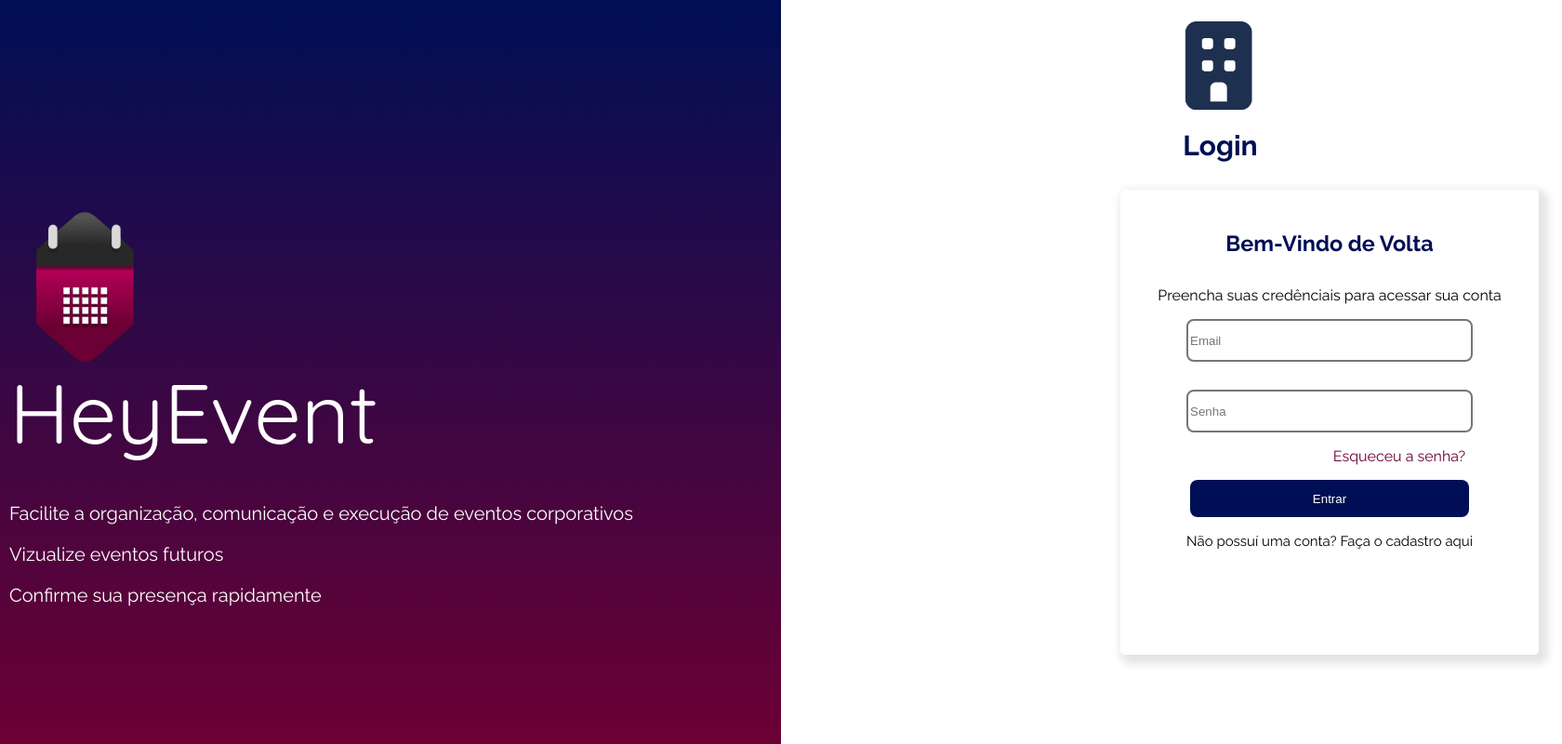
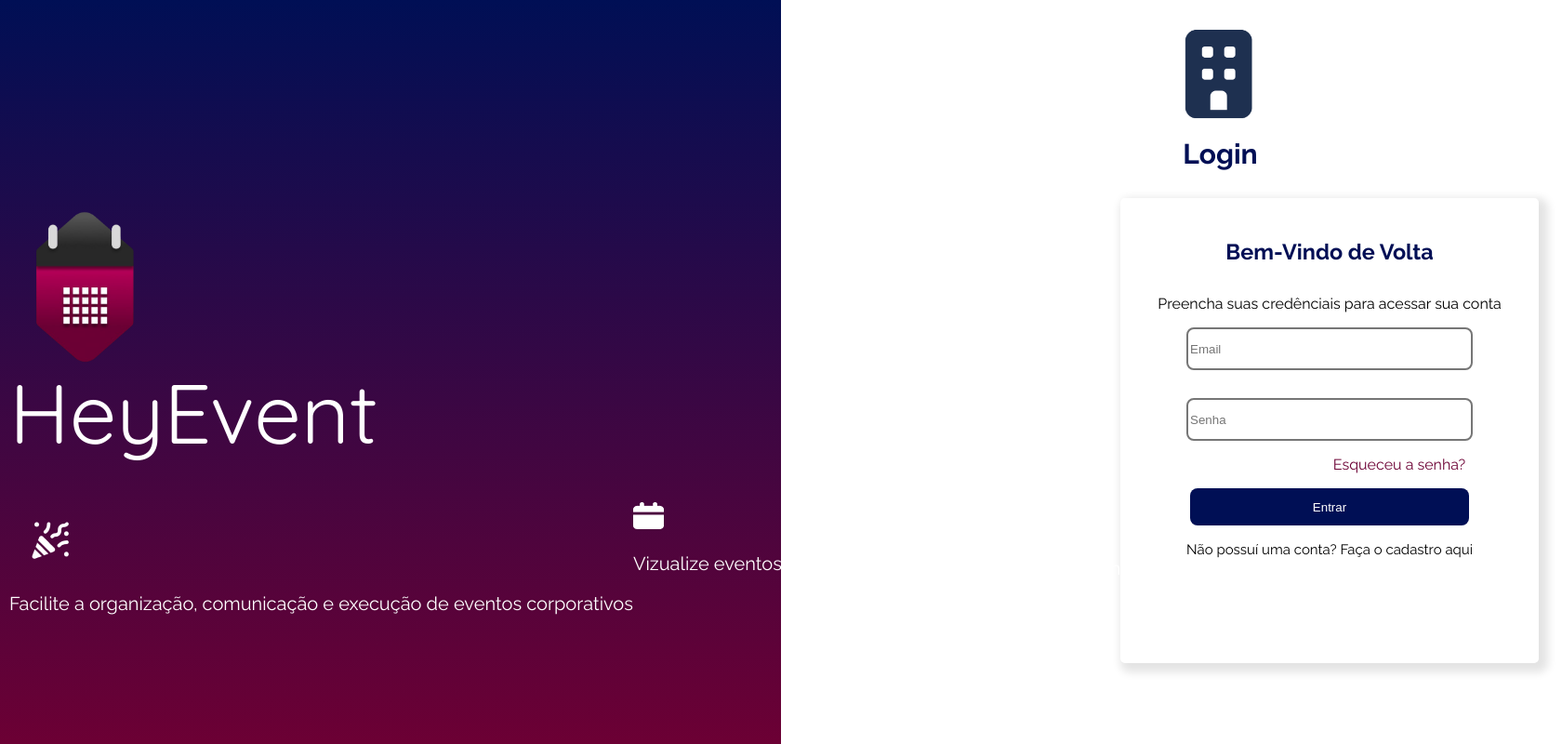
Before and after one commit to outlookkami/PI---SENAC, a PHP site: page /login.php in a window 1680 px wide. Shown: the whole page at 93% size. Run offline with PHP 8.4, Linux system fonts and the light colour scheme; some libraries are stand-ins or nearby versions.

Commit message:
adicionando icones

```diff
--- a/login.php
+++ b/login.php
@@ -8,7 +8,6 @@
     <meta charset="UTF-8">
     <meta name="viewport" content="width=device-width, initial-scale=1.0">
     <title>HeyEvent</title>
-    <link rel="stylesheet" href="login.css">
     <script src="https://kit.fontawesome.com/715a89f136.js" crossorigin="anonymous"></script>
     <link rel="preconnect" href="https://fonts.googleapis.com">
     <link rel="preconnect" href="https://fonts.gstatic.com" crossorigin>
@@ -19,14 +18,21 @@
     <aside>
         <img class="Logo" src="assets/Logo HeyEvent Ofc.png" alt="" width="150px">
         <p class="HE">HeyEvent</p>
-        <div class="texto">
+
             <div class="textos">
-                <p>Facilite a organização, comunicação e execução de eventos corporativos</p>
-                <p>Vizualize eventos futuros</p>
-                <p>Confirme sua presença rapidamente</p>
-
-            </div>
-        </div>
+                <div class="pe1">
+                    <img src="assets\Evento.png" alt="">
+                    <p>Facilite a organização, comunicação e execução de eventos corporativos</p>
+                </div>
+                <div class="pe2">
+                    <img src="assets\Calendario.png" alt="">
+                    <p>Vizualize eventos futuros</p>
+                </div>
+                <div class="pe3">
+                    <img src="assets\Confirmar.png" alt="">
+                    <p>Confirme sua presença rapidamente</p>
+                </div>
+</div>
     </aside>
     <main>
         <div class="topo">
@@ -133,6 +139,8 @@
             .textos {
                 margin-top: -50px;
                 font-size: 20px;
+                display: flex;
+
 
             }
 
@@ -180,6 +188,11 @@
                 margin-top: 30px;
             }
 
+            .pe {
+                display: flex;
+
+            }
+
             .esqsenha {
                 margin-left: 150px;
                 color: #6C0034;
```
